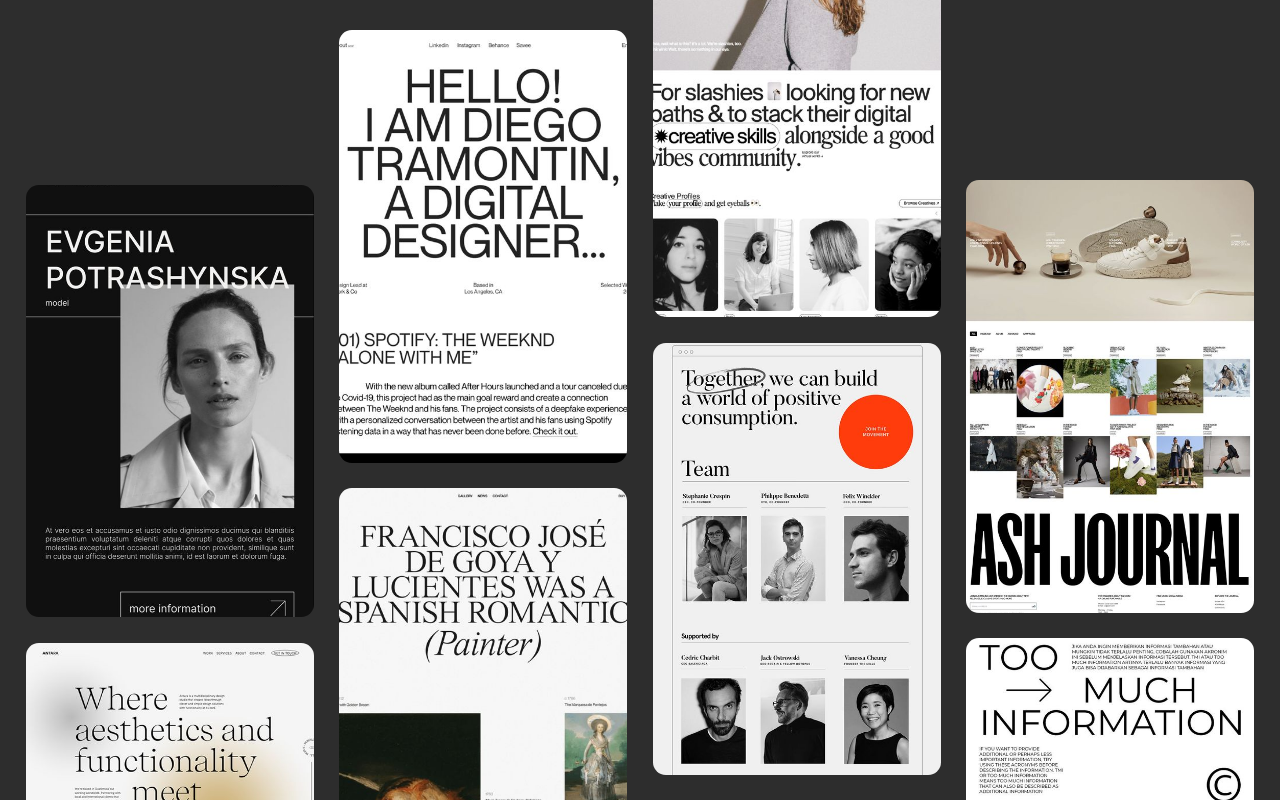
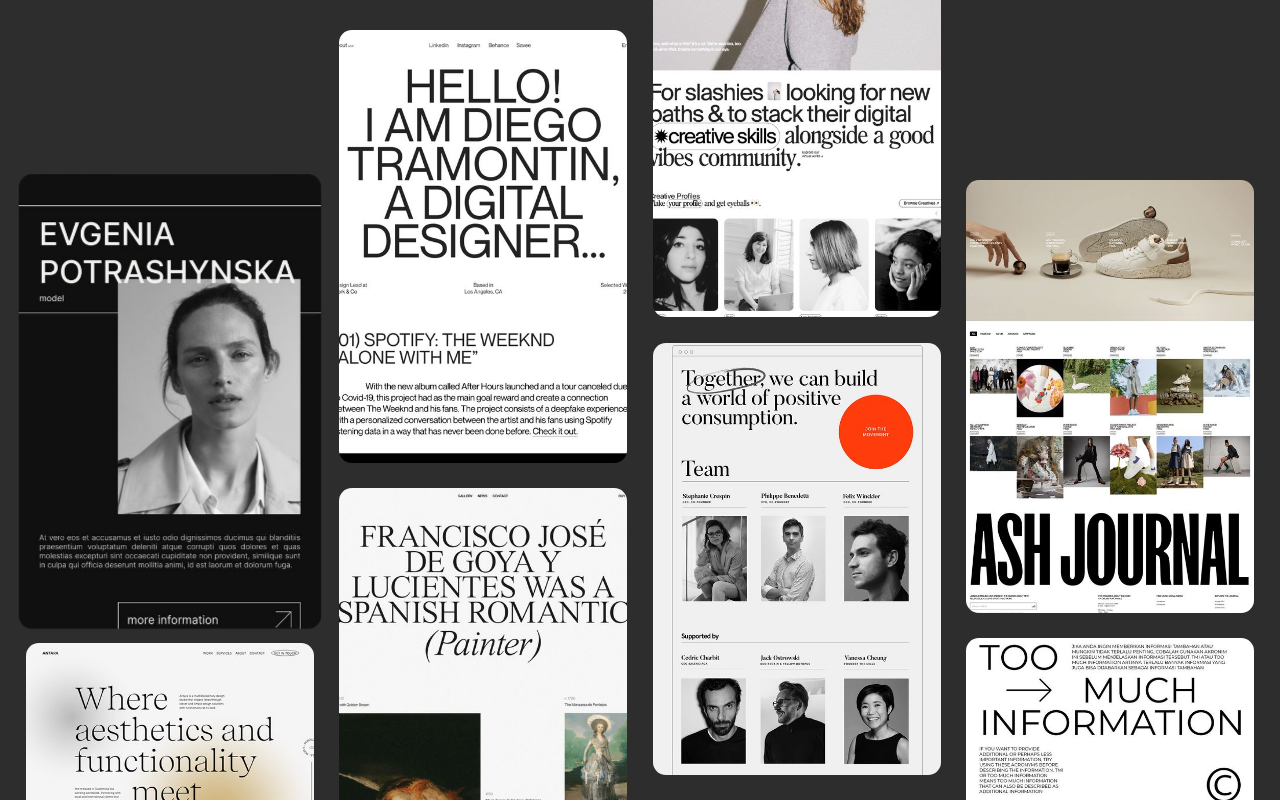
Before and after one commit to minhouuuuuu/smooth-parallax, a Next.js app: page / in a window 1280 px wide. In both pictures the pointer is over the element 169 px from the left and 1234 px from the top of the page. Shown: the part 834-1634 px from the top of the page. Built offline with nearby package versions, Linux system fonts and the light colour scheme.

Commit message:
adding scale animation for images

```diff
--- a/src/app/page.module.scss
+++ b/src/app/page.module.scss
@@ -30,8 +30,12 @@
             position: relative;
             border-radius: 1vw;
             overflow: hidden;
+            transition: transform 0.4s ease-in-out;
             img{
                 object-fit: cover;
+            }
+            &:hover {
+                transform: scale(1.05); /* Scale down the image to 90% on hover */
             }
         }
         .clickable{
```
